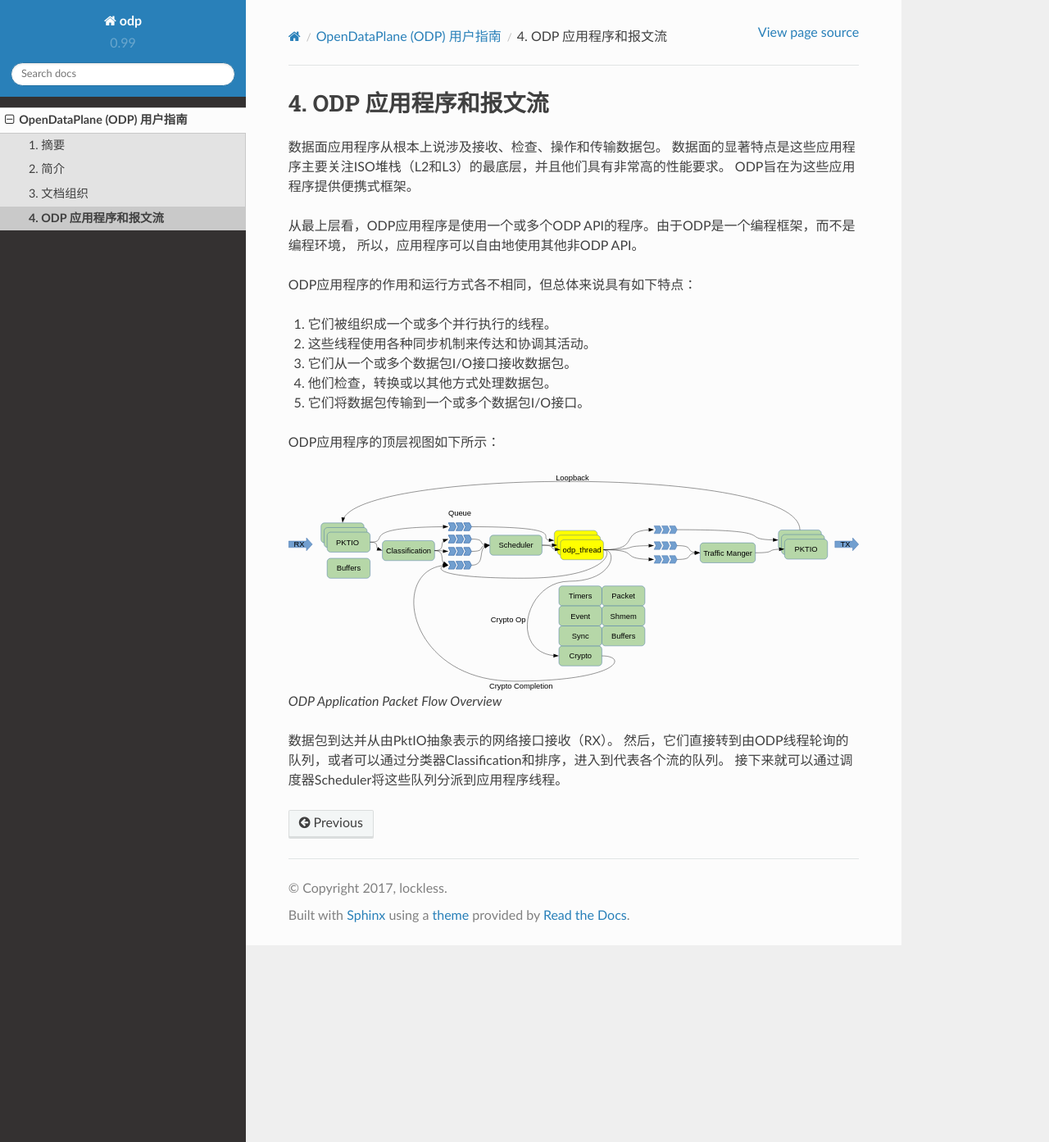
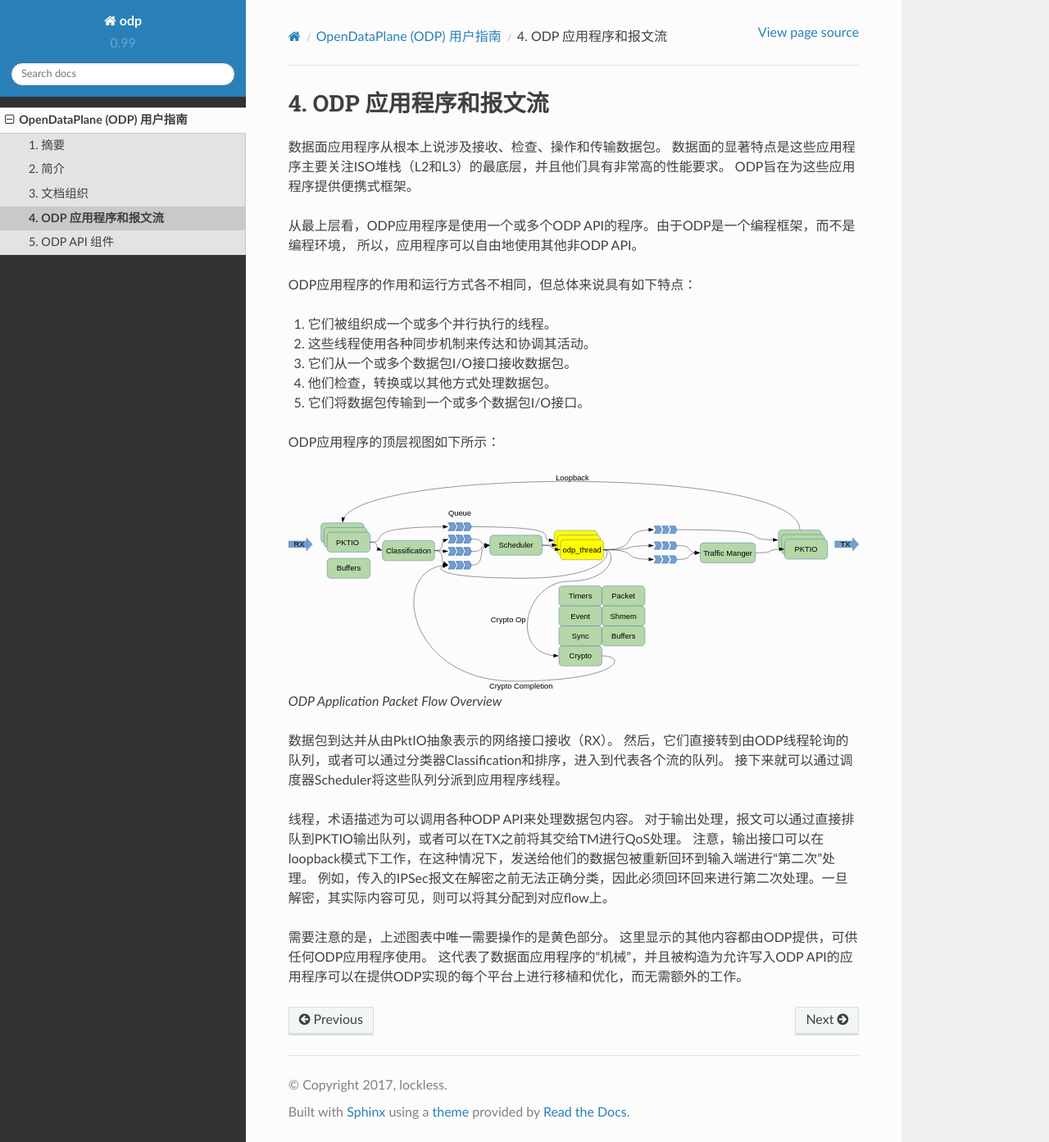
Before and after one commit to lockless/odp, a Sphinx documentation site: the page built from source/user_guide/app_and_flow.rst, in a window 1280 px wide and 1393 px high. Shown: the whole window at 82% size. Built offline with Sphinx 7.4.7 and the Read the Docs theme 2.0.0, drawn with Linux system fonts in a browser that asks for light colours.

Commit message:
第三章完成 第四张第一次

```diff
--- a/source/user_guide/app_and_flow.rst
+++ b/source/user_guide/app_and_flow.rst
@@ -27,3 +27,12 @@
 数据包到达并从由PktIO抽象表示的网络接口接收（RX）。
 然后，它们直接转到由ODP线程轮询的队列，或者可以通过分类器Classification和排序，进入到代表各个流的队列。
 接下来就可以通过调度器Scheduler将这些队列分派到应用程序线程。
+
+线程，术语描述为可以调用各种ODP API来处理数据包内容。
+对于输出处理，报文可以通过直接排队到PKTIO输出队列，或者可以在TX之前将其交给TM进行QoS处理。
+注意，输出接口可以在loopback模式下工作，在这种情况下，发送给他们的数据包被重新回环到输入端进行“第二次”处理。
+例如，传入的IPSec报文在解密之前无法正确分类，因此必须回环回来进行第二次处理。一旦解密，其实际内容可见，则可以将其分配到对应flow上。
+
+需要注意的是，上述图表中唯一需要操作的是黄色部分。
+这里显示的其他内容都由ODP提供，可供任何ODP应用程序使用。
+这代表了数据面应用程序的“机械”，并且被构造为允许写入ODP API的应用程序可以在提供ODP实现的每个平台上进行移植和优化，而无需额外的工作。
--- a/source/user_guide/index.rst
+++ b/source/user_guide/index.rst
@@ -11,3 +11,4 @@
     intro
     organization
     app_and_flow
+    api_concepts
```
Also changed, not shown: source/user_guide/api_concepts.rst (added, +56 -0 lines).
